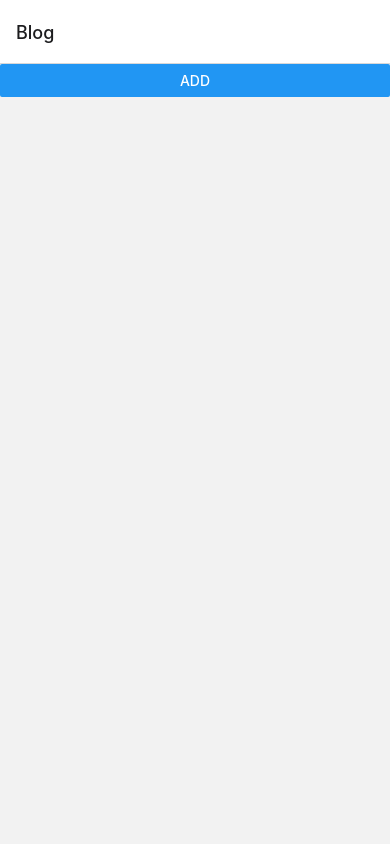
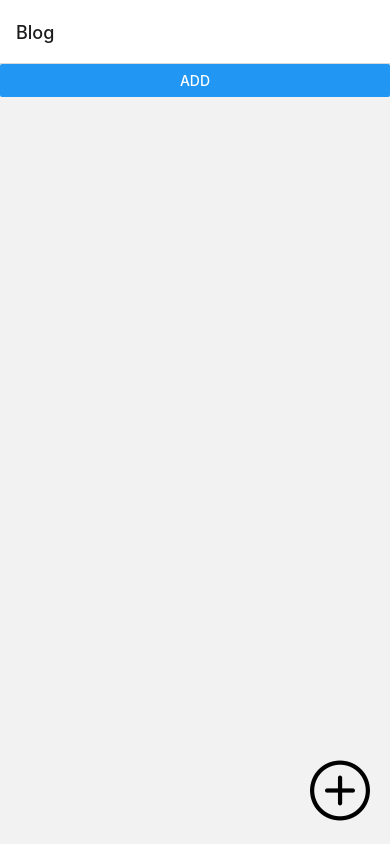
Before and after one commit to DariuDev/NotepadReactNative, a React Native app: screen /Blog in a window 390 px wide. Built offline with nearby package versions, Linux system fonts and the light colour scheme.

Commit message:
add circle component

```diff
--- /dev/null
+++ b/src/components/CircleScreen.js
@@ -0,0 +1,14 @@
+import React from 'react';
+import {View, StyleSheet, TouchableOpacity} from 'react-native';
+import Icon from 'react-native-vector-icons/AntDesign';
+
+export const Circle = () => {
+  return (
+    <Icon
+      name="pluscircleo"
+      color={'black'}
+      size={60}
+      onPress={() => console.log('pressed')}
+    />
+  );
+};
--- a/src/features/screens/IndexScreen.js
+++ b/src/features/screens/IndexScreen.js
@@ -8,13 +8,14 @@ import {
   TouchableOpacity,
 } from 'react-native';
 import {Context} from '../../services/context/blogContext/BlogContext';
-import Ionicons from 'react-native-vector-icons/Ionicons';
+import {Circle} from '../../components/CircleScreen';
+import Icon from 'react-native-vector-icons/Ionicons';
 
 export const IndexScreen = ({navigation}) => {
   const {state, addBlogPost, deleteBlogPost} = useContext(Context);
 
   return (
-    <View>
+    <View style={{flex: 1}}>
       <Button title={'ADD'} onPress={addBlogPost} />
       <FlatList
         data={state}
@@ -29,11 +30,13 @@ export const IndexScreen = ({navigation}) => {
               {item.title}-{item.id}
             </Text>
             <TouchableOpacity onPress={() => deleteBlogPost(item.id)}>
-              <Ionicons name={'md-restaurant'} size={20}></Ionicons>
+              <Icon name={'trash-outline'} size={25} />
             </TouchableOpacity>
           </TouchableOpacity>
         )}
-      />
+      /><View style={styles.circle}>
+      <Circle />
+      </View>
     </View>
   );
 };
@@ -45,4 +48,9 @@ const styles = StyleSheet.create({
     flexDirection: 'row',
     justifyContent: 'space-between',
   },
+  circle: {
+    position: 'absolute',
+    right: 20,
+    bottom: 20,
+  },
 });
```
